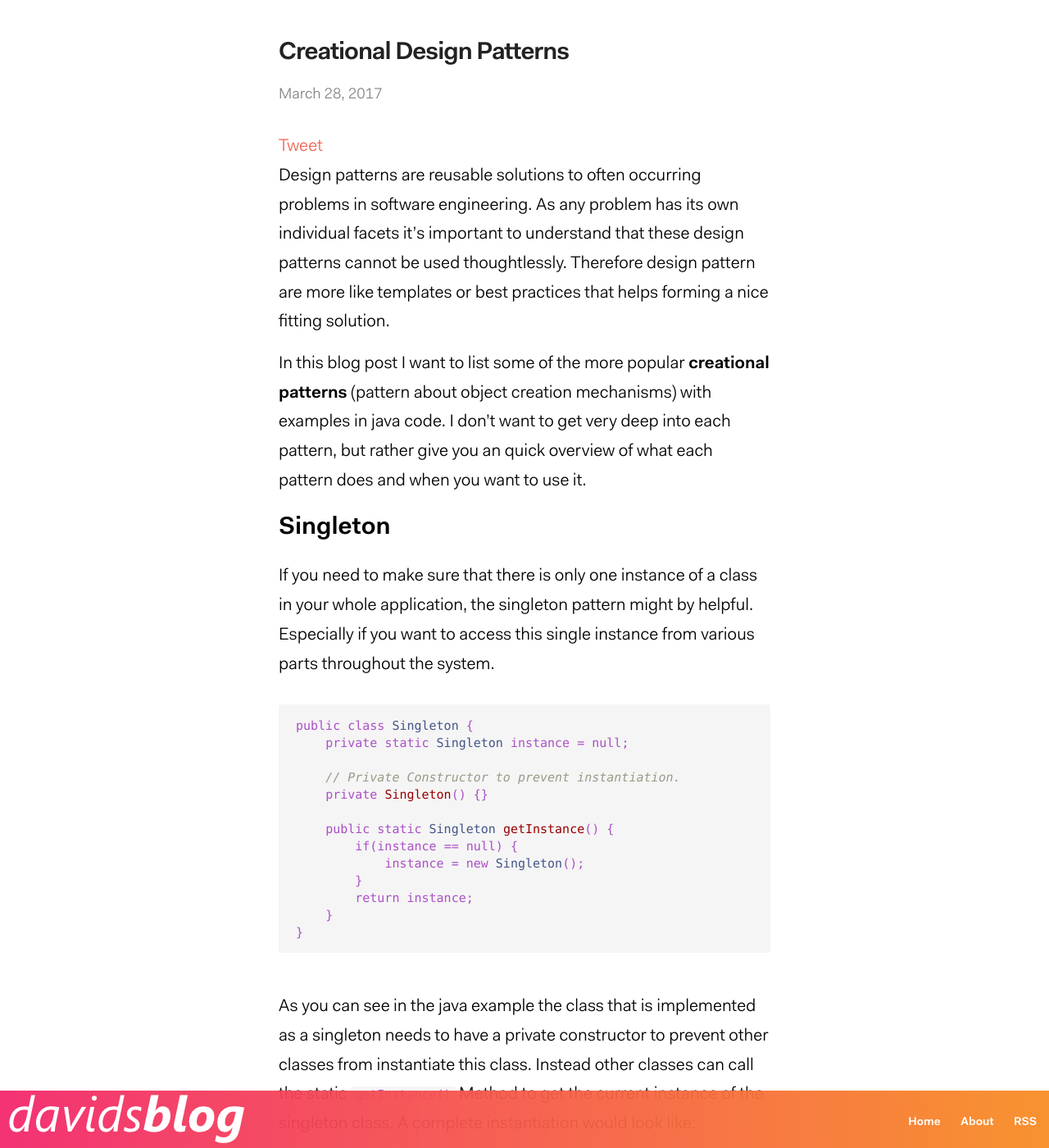
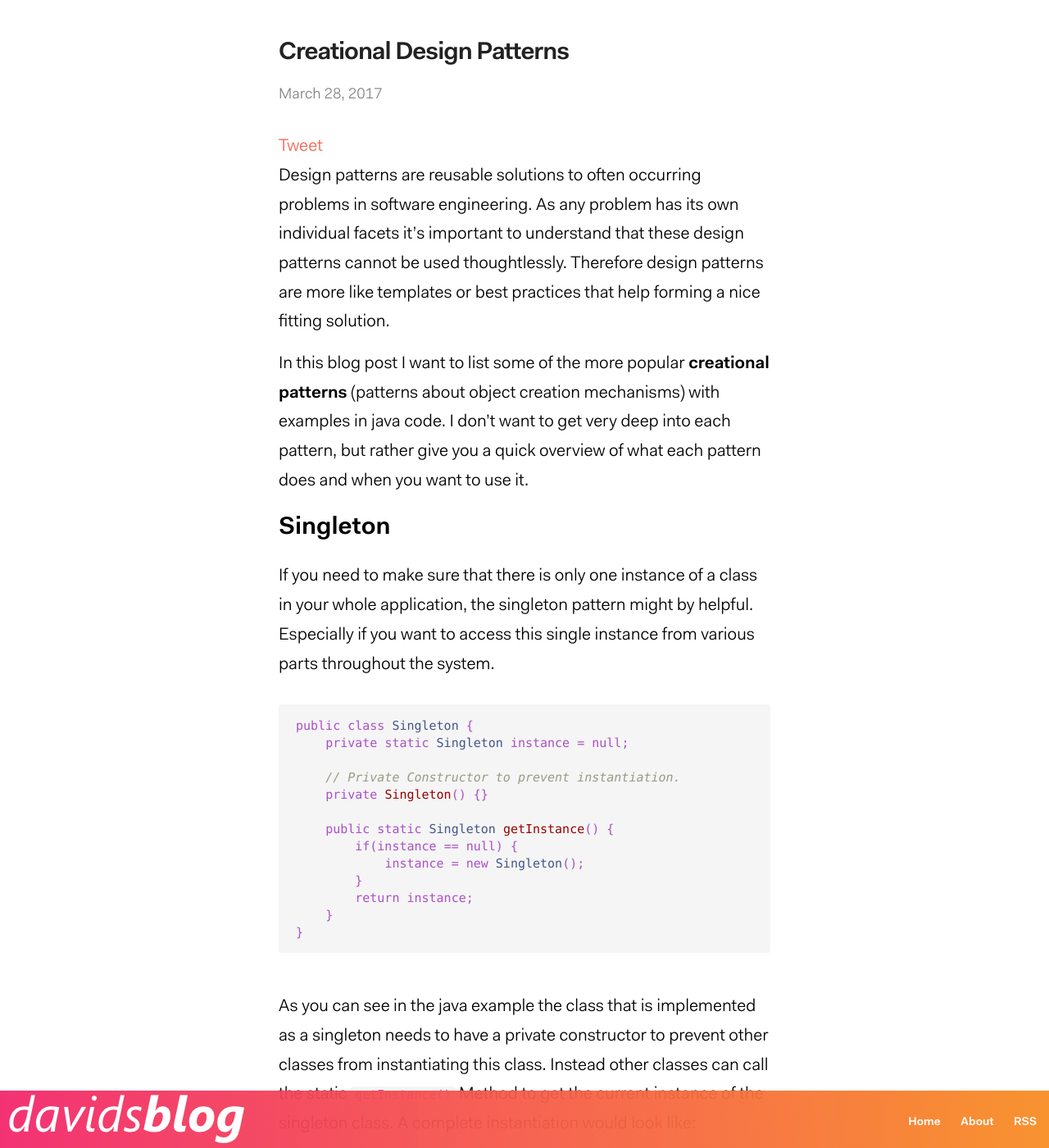
Before and after one commit to daklassen/daklassen.github.io, a Jekyll site: the page built from _posts/2017-03-28-DesignPatterns.markdown, in a window 1280 px wide and 1400 px high. Shown: the whole window at 82% size. Built offline with Jekyll 4.4.1, drawn with Linux system fonts in a browser that asks for light colours; comment, search, counter and statistics services are not loaded; some of the changed text lies outside the part shown.

Commit message:
Correct typos

```diff
--- a/_posts/2017-03-28-DesignPatterns.markdown
+++ b/_posts/2017-03-28-DesignPatterns.markdown
@@ -5,9 +5,9 @@ date:   2017-03-28 09:07:22
 description: "Creational design patterns with java examples"
 categories: jekyll update
 ---
-Design patterns are reusable solutions to often occurring problems in software engineering. As any problem has its own individual facets it's important to understand that these design patterns cannot be used thoughtlessly. Therefore design pattern are more like templates or best practices that helps forming a nice fitting solution.
+Design patterns are reusable solutions to often occurring problems in software engineering. As any problem has its own individual facets it's important to understand that these design patterns cannot be used thoughtlessly. Therefore design patterns are more like templates or best practices that help forming a nice fitting solution.
 
-In this blog post I want to list some of the more popular **creational patterns** (pattern about object creation mechanisms) with examples in java code. I don't want to get very deep into each pattern, but rather give you an quick overview of what each pattern does and when you want to use it.
+In this blog post I want to list some of the more popular **creational patterns** (patterns about object creation mechanisms) with examples in java code. I don't want to get very deep into each pattern, but rather give you a quick overview of what each pattern does and when you want to use it.
 
 ## Singleton
 
@@ -29,7 +29,7 @@ public class Singleton {
 }
 {% endhighlight %}
 
-As you can see in the java example the class that is implemented as a singleton needs to have a private constructor to prevent other classes from instantiate this class. Instead other classes can call the static `getInstance()` Method to get the current instance of the singleton class. A complete instantiation would look like:
+As you can see in the java example the class that is implemented as a singleton needs to have a private constructor to prevent other classes from instantiating this class. Instead other classes can call the static `getInstance()` Method to get the current instance of the singleton class. A complete instantiation would look like:
 
 {% highlight java %}
 public class AnyClass {
```
Also changed, not shown: other parts of _posts/2017-03-28-DesignPatterns.markdown (+5 -5 lines).
